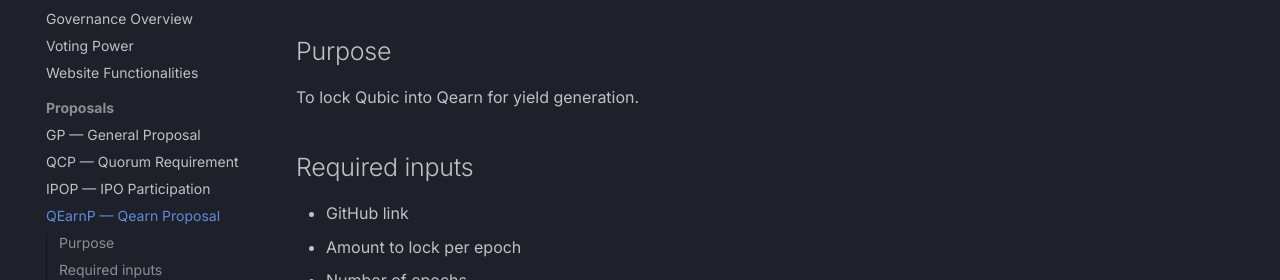
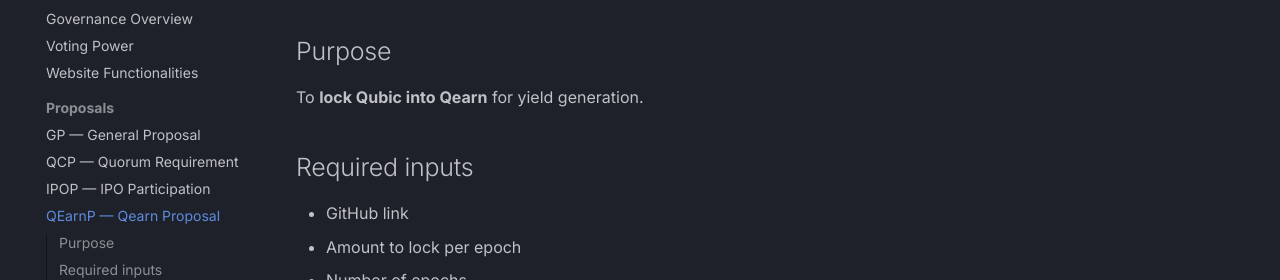
Before and after one commit to HermanToothrot10/qubic-capital-manual, an MkDocs documentation site: the page built from docs/proposals/qearnp.md, in a window 1280 px wide and 1223 px high. Shown: the part 146-426 px from the top of the window. Built offline with MkDocs 1.6.1 and Material for MkDocs 9.7.7, drawn with Linux system fonts in a browser that asks for light colours.

```diff
--- a/docs/proposals/qearnp.md
+++ b/docs/proposals/qearnp.md
@@ -2,7 +2,7 @@
 
 ## Purpose
 
-To lock Qubic into Qearn for yield generation.
+To **lock Qubic into Qearn** for yield generation.
 
 ## Required inputs
 
```
